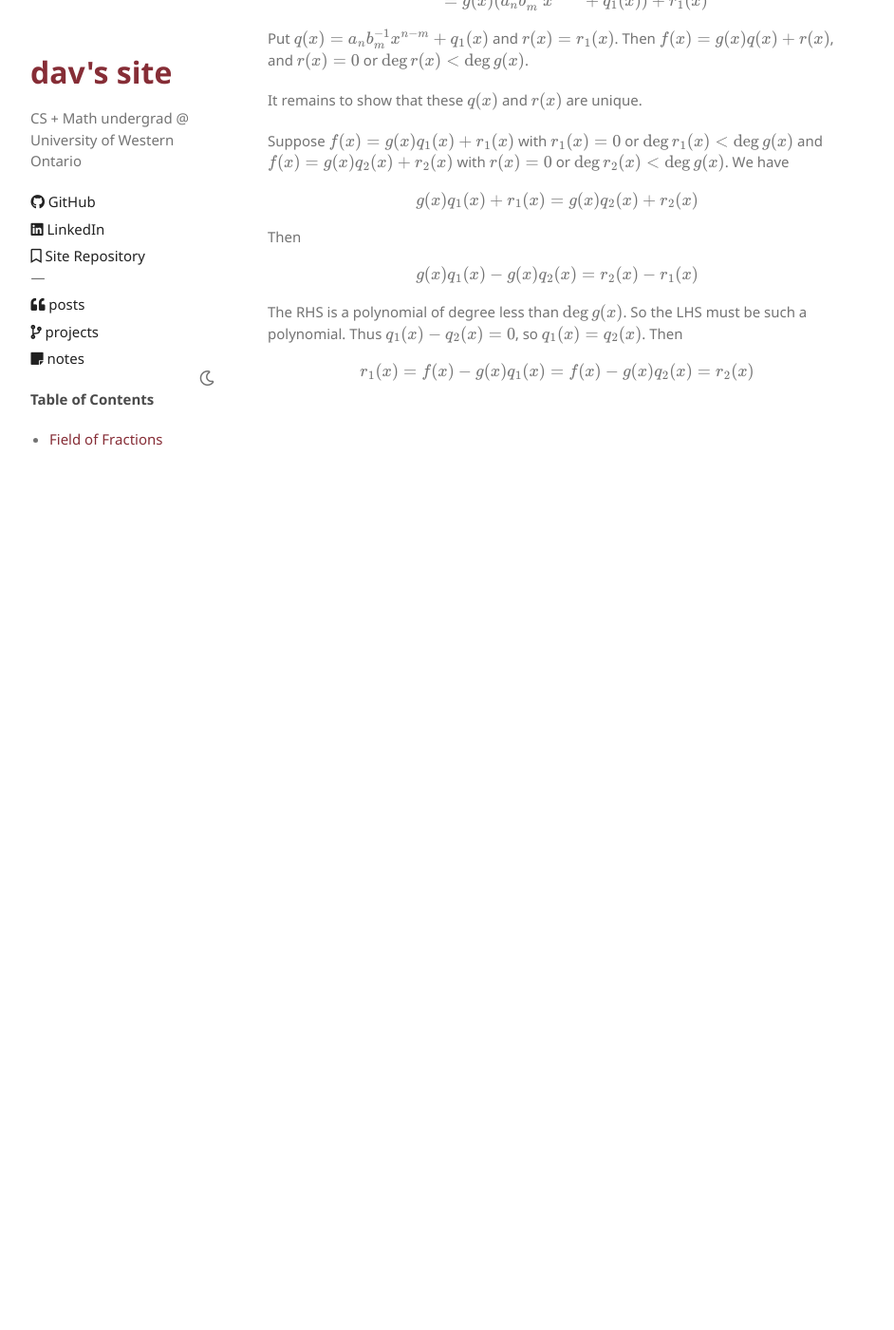
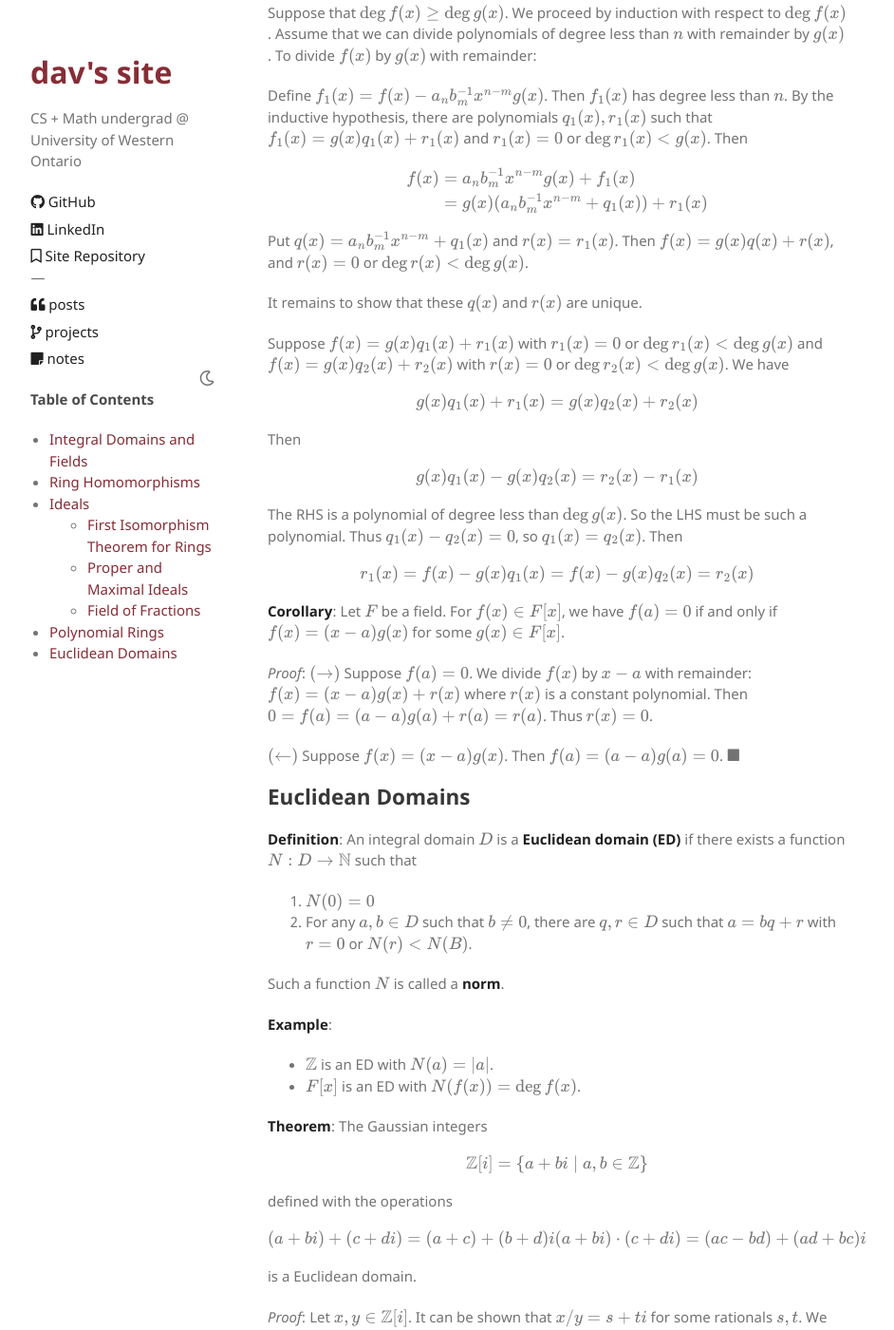
Before and after one commit to davidtranhq/davidtranhq.github.io, a Jekyll site: the page built from notes/abstract-algebra/rings.md, in a window 1280 px wide and 1400 px high, scrolled down 9820 px. Shown: the whole window at 95% size, without its empty margins (153-1095 px from the left). Built offline with Jekyll 4.4.1, drawn with Linux system fonts in a browser that asks for light colours; formulas are drawn with MathJax 3; our own code applies the rules of GitHub Pages for plain Markdown files; before the commit the page ends 10269 px from its top, so only the background shows below that; some of the changed text lies outside the part shown.

Commit message:
Euclidean domains

```diff
--- a/notes/abstract-algebra/rings.md
+++ b/notes/abstract-algebra/rings.md
@@ -28,7 +28,7 @@ toc: true
 * $\mathbb Z$ with $+$ and $\cdot$ forms a ring and is commutative with unity.
 * $\mathbb Q, \mathbb R, \mathbb C$ with $+$ and $\cdot$ are all rings with commutative and unity.
 * $\mathbb Z[x] =$ set of polynomials with integer coefficients is a commutative ring with unity given by constant polynomial 1.
-* Similarily, $\mathbb Q[x], \mathbb R[x], \mathbb C[x]$ are commutative iwth unity 1.
+* Similarily, $\mathbb Q[x], \mathbb R[x], \mathbb C[x]$ are commutative with unity 1.
 * $\mathbb Z_n$ with $+_n$ and $\cdot_n$, commutative with unity 1
 * $M_{n \times n}(\mathbb R)$ with addition and multiplication of matrices is not commutative with unity $I_n = \begin{bmatrix} 1 & 0 \\ 0 & 1\end{bmatrix}$.
 * $M_{n \times n}(R)$ is a ring for any ring $R$ (has unity if and only if $R$ has unity)
@@ -90,6 +90,8 @@ $$
 * $\mathbb Z_{10}: 2, 4, 5, 6, 8$
 * $\mathbb Z_n$: all $k \neq 0$ with $\gcd(k, n) \gt 1$
 
+## Integral Domains and Fields
+
 **Definition**: An **integral domain** is a commutative ring with unity $1 \neq 0$ without zero divisors.
 
 **Example**: $\mathbb Z, \mathbb Q, \mathbb R, \mathbb C, \mathbb Z_p$, $\mathbb R[x], \mathbb Q[x], \mathbb C[x], \mathbb Z[x]$, not $\mathbb Z_n$.
@@ -113,6 +115,8 @@ $$
 *Proof*: Let $D = \lbrace a_1, \dots, a_n \rbrace$. For $b \in D$ nonzero, consider the list $ba, \dots, ba_n$. All elements are distinct by the Cancellation Law. In particular, $1 = ba_i$ for some $i$. So $a_i$ is the multiplicative inverse of $b$, making it a unit. $\blacksquare$
 
 **Example**: $\mathbb Z[x]$ is an integral domain but ont a field, since $x \in \mathbb Z[x]$ is not a unit. Similarily, $\mathbb R[x], \mathbb Q[x], \mathbb C[x], \mathbb Z_p[x]$ are integral domains but not fields.
+
+## Ring Homomorphisms
 
 **Definition**: Let $R, S$ be rings. A **ring homomorphism** $f: R \to S$ is a function such that $f(r + r') = f(r) + f(r')$ and $f(rr') = f(r)f(r')$ for all $r, r' \in R$.
 
@@ -146,6 +150,8 @@ $\blacksquare$
 **Recall**: For a group $G$ and a normal subgroup $H$, we form $G/H = \lbrace aH \mid a \in H \rbrace$. This is a gruop with a binary operation given by $(aH)(bH) = (ab)H$.
 
 For a ring $R$ and a subring $A$ we can form $R/A$, which is an abelian group with $(r + A) = (s + A) = (r + s) + A$, where $R/A = \lbrace r + A \mid r \in R \rbrace$, since $(R, +)$ is abelian, so it is normal. Note that in general, it is **not** a ring.
+
+## Ideals
 
 **Definition**: An **ideal** in a ring $R$ is a subset $I \subseteq R$ such that
 1. $I$ is a subgroup of $(R, +)$.
@@ -240,9 +246,13 @@ Distributivity follows similarily. $\blacksquare$
 
 *Proof*: TODO (as above). $\blacksquare$
 
+### First Isomorphism Theorem for Rings
+
 **Theorem (First Isomorphism Theorem for Rings)**: Let $f: R \to S$ be a surjective ring homomorphism. Then there exists a nuique ring isomorphism $\overline f: R/\operatorname{Ker}(f) \to S$ such that $f\ circ q = f$ where $q: R \to R/\operatorname{Ker}(f)$ is the canonical quotient map $q(r) = r + \operatorname{Ker}(f)$.
 
 *Proof*: This follows from the analagous theorem for groups, except we need to check that $\overline f$ preserves multiplication. (TODO) $\blacksquare$
+
+### Proper and Maximal Ideals
 
 **Definition**: A proper ideal $I \subseteq R$ is
 1. **prime** if for any $a, b \in R$, if $ab \in I$, then $a \in I$ or $b \in I$.
@@ -411,3 +421,68 @@ The RHS is a polynomial of degree less than $\deg g(x)$. So the LHS must be such
 $$
 r_1(x) = f(x) - g(x)q_1(x) = f(x) - g(x)q_2(x) = r_2(x)
 $$
+
+**Corollary**: Let $F$ be a field. For $f(x) \in F[x]$, we have $f(a) = 0$ if and only if $f(x) = (x - a)g(x)$ for some $g(x) \in F[x]$.
+
+*Proof*: $(\rightarrow)$ Suppose $f(a) = 0$. We divide $f(x)$ by $x - a$ with remainder: $f(x) = (x - a)g(x) + r(x)$ where $r(x)$ is a constant polynomial. Then $0 = f(a) = (a - a)g(a) + r(a) = r(a)$. Thus $r(x) = 0$.
+
+$(\leftarrow)$ Suppose $f(x) = (x - a)g(x)$. Then $f(a) = (a - a)g(a) = 0$. $\blacksquare$
+
+## Euclidean Domains
+
+**Definition**: An integral domain $D$ is a **Euclidean domain (ED)** if there exists a function $N: D \to \mathbb N$ such that
+1. $N(0) = 0$
+2. For any $a, b \in D$ such that $b \neq 0$, there are $q, r \in D$ such that $a = bq + r$ with $r = 0$ or $N(r) < N(B)$.
+
+Such a function $N$ is called a **norm**.
+
+**Example**:
+* $\mathbb Z$ is an ED with $N(a) = \vert a \vert$.
+* $F[x]$ is an ED with $N(f(x)) = \deg f(x)$.
+
+**Theorem**: The Gaussian integers
+
+$$
+\mathbb Z[i] = \lbrace a + bi \mid a, b \in \mathbb Z \rbrace
+$$
+
+defined with the operations
+
+$$
+(a + bi) + (c + di) = (a + c) + (b + d)i \\
+(a + bi) \cdot (c + di) = (ac - bd) + (ad + bc)i
+$$
+
+is a Euclidean domain.
+
+*Proof*: Let $x, y \in \mathbb Z[i]$. It can be shown that $x/y = s + ti$ for some rationals $s, t$.
+We wish to decompose $s + ti$ into a quotient and a remainder.
+So consider
+
+$$
+s + ti = (s + m - m) + (t + n - n)i = (s + ni) + (0 + (t - n)i)
+$$
+
+where $n \in \mathbb Z$ is chosen such that $\vert t - n \vert \leq \frac{1}{2}$, which is valid since $t \in \mathbb Q$. Then $x = qy + r$ with $q = s + ni$ and $r = y(t - n)i$. It remains to show that $N(r) \lt N(y)$ for some $N: \mathbb Z[i] \to \mathbb N$.
+Define $N(a + bi) = a^2 + b^2$. Note that $N(xy) = N(x)N(y)$. So,
+
+Then
+$$
+N(r) = N(y(t - n)i) = N((t - n)i) \cdot N(y) =  (t - n)^2 \cdot N(y) = \frac{1}{4}N(y) \lt N(y)
+$$
+
+$\blacksquare$
+
+**Lemma**: Let $R$ be a commutative ring and $a \in R$. For an ideal $I$, if $a \in I$, then $\langle a \rangle \subseteq I$.
+
+*Proof*: Let $x \in \langle a \rangle$. Then $x = ar$ for some $r \in R$. Since $a \in I$ and $I$ is an ideal, $x = ar \in I$. $\blacksquare$
+
+**Corollary**: In a commutative ring $R$ with an ideal $I$, if $1 \in I$, then $I = R$.
+
+*Proof*: From above, $\langle 1 \rangle = R \subseteq I$. $\blacksquare$
+
+**Corollary**: In a commutative ring $R$ with an ideal $I$, if $u \in I$ for some unit $u$, then $I = R$.
+
+*Proof*: Since $u$ is a unit, $ur = 1$ for some $r \in R$. Since $I$ is an ideal, $ur = 1 \in I$, so $I = R$, by above. $\blacksquare$
+
+**Proposition**: A commutative ring with unity $1 \neq 0$ is a field if and only if it contains exactly 2 ideals.
```
